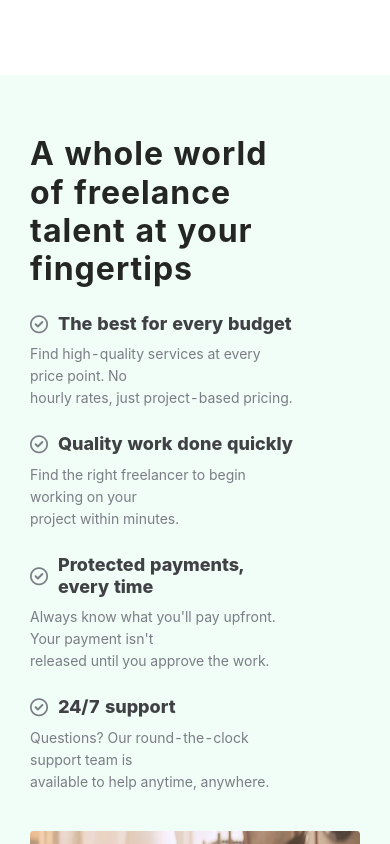
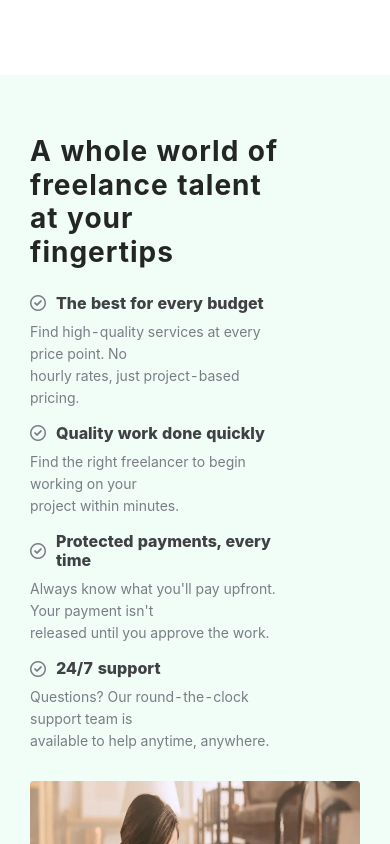
Before and after one commit to hoaibao2x/fiverr-reactjs-project, a React (Create React App) app: page /home in a window 390 px wide. Shown: the part 960-1804 px from the top of the page. Built offline with nearby package versions, Linux system fonts and the light colour scheme; no server answers.

Commit message:
update code responsive

```diff
--- a/src/components/User/CarouselComponent/carousel.css
+++ b/src/components/User/CarouselComponent/carousel.css
@@ -69,7 +69,7 @@
 .carousel-title {
     position: absolute;
     top: 30%;
-    left: 10%;
+    left: 11%;
 }
 .carousel-title h1 {
     color: #fff;
@@ -119,6 +119,18 @@
 }
 
 /* Responsive */
+@media screen and (max-width: 1200px) {
+    .carousel-title {
+        top: 30%;
+        left: 3%;
+    }
+}
+@media screen and (max-width: 1194px){
+    .carousel-title {
+        top: 30%;
+        left: 11%;
+    }
+}
 @media screen and (max-width:1024px) {
     .search {
         width: 467px;
--- a/src/components/User/ExploreComponent/explore.css
+++ b/src/components/User/ExploreComponent/explore.css
@@ -117,13 +117,27 @@
 }
 
 /* Responsive */
-@media screen and (max-width: 992px) {
+@media screen and (max-width:1200px) {
+    .explore-right {
+        right: -2%;
+    }
     .explore {
         padding-bottom: 125px;
     }
+    .explore-img {
+        height: 230px;
+    }
+    .explore-content {
+        font-size: 24px;
+    }
+}
+@media screen and (max-width:1194px) {
     .explore-right {
-        right: -2%;
+        right: -6%;
     }
+}
+@media screen and (max-width: 992px) {
+
  }
 @media screen and (max-width: 768px){
     .explore {
--- a/src/components/User/SellingComponent/selling.css
+++ b/src/components/User/SellingComponent/selling.css
@@ -46,7 +46,7 @@
 
 .img-selling {
     width: 100%;
-    height: 400px;
+    height: 380px;
     cursor: pointer;
     border-radius: 3px;
 }
@@ -90,6 +90,22 @@
 /* Responsive */
 @media screen and (max-width:1194px){
     .selling-left {
-        padding-right: 80px;
+        padding-right: 90px;
+    }
+    .selling h2 {
+        font-weight: 700;
+        letter-spacing: 1px;
+        margin-bottom: 16px;
+        padding-bottom: 8px;
+        font-size: 1.75rem;
+    }
+    .selling-item {
+        padding-bottom: 15px;
+    }
+    .selling-item-title {
+        font-size: 16px;
+    }
+    .img-selling {
+        height: 310px;
     }
 }
--- a/src/components/User/ServicesComponent/services.css
+++ b/src/components/User/ServicesComponent/services.css
@@ -90,6 +90,17 @@
     transform: rotate(180deg);
 }
 /* Responsive */
+@media screen and (max-width: 1200px) {
+    .slides-item {
+        height: 210px !important;
+    }
+    .slick-prev {
+        left: 10% !important;
+    }
+    .slick-next {
+        right: 13% !important;
+    }
+}
 @media screen and (max-width: 1194px) {
     .slides-item {
         height: 210px !important;
--- a/src/pages/User/ListJob/listJob.css
+++ b/src/pages/User/ListJob/listJob.css
@@ -158,7 +158,7 @@
 }
 
 /* Responsive */
- @media screen and (max-width:1194px){
+@media screen and (max-width:1200px){
     .list-job {
         padding: 50px 0;
         display: grid;
```
